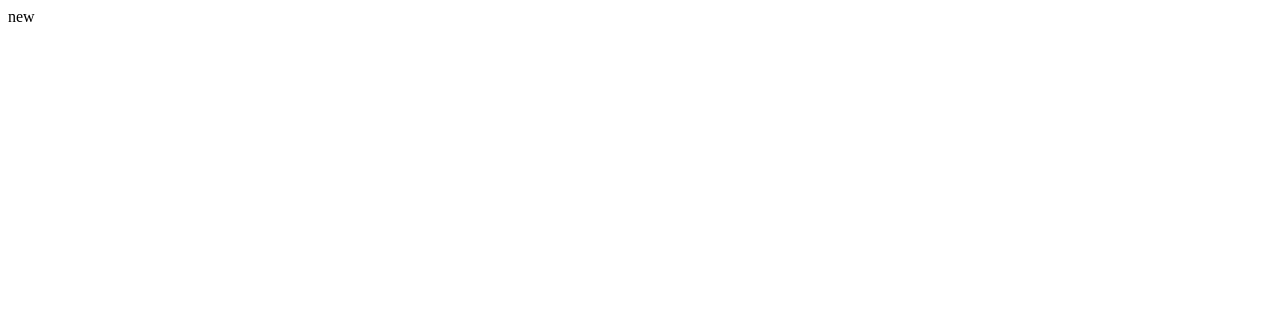
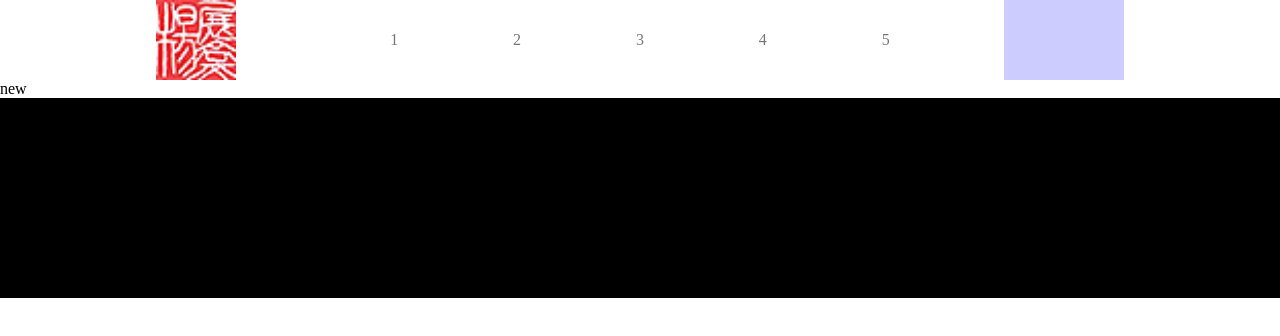
Before and after one commit to pzn2513/webpack-quickstart, a website built with webpack: page src/view/new.html in a window 1280 px wide. Built offline with nearby package versions, Linux system fonts and the light colour scheme.

Commit message:
Add files via upload

```diff
--- /dev/null
+++ b/src/a.js
@@ -0,0 +1,11 @@
+function a(str){
+    console.log(document.querySelectorAll(str))
+}
+// js 添加头部和底部
+
+export {a}
+if(module.hot){
+    module.hot.accept('./print.js',function(){
+        console.log('Acception')
+    })
+}
--- a/src/index.js
+++ b/src/index.js
@@ -1,4 +1,7 @@
 import './style.css'
-
-
-console.error('error')
+// import {a} from './a.js'
+import html_top from 'raw-loader!./view/top.html'
+import html_bottom from 'raw-loader!./view/bottom.html'
+// js添加头部和底部
+document.body.insertAdjacentHTML('afterBegin',html_top)
+document.body.insertAdjacentHTML('beforeend',html_bottom)
--- a/src/style.css
+++ b/src/style.css
@@ -1,7 +1,57 @@
-.hello{
-    color:red;
+body{
+    margin: 0;
 }
-.player{
-    width: 390px;
-    height: 270px;
+/* 顶部 */
+.top{
+    height: 80px;
+    line-height: 80px;
+    display: flex;
+    justify-content: space-around;
+    padding: 0 10%;
+    text-align: center;
 }
+/* 顶部左侧-logo */
+.top>.s0{
+    width: 10%;
+    min-width: 120px;
+    height: 100%;
+    background: url(./image/icon.webp) no-repeat;
+    background-size: auto 100%;
+}
+/* 顶部中间-导航 */
+.top>.s1{
+    color:#777;
+    display: flex;
+    width:60%;
+    min-width: 600px;
+    height: 100%;
+    /* background: #cfc; */
+}
+.top>.s1>div{
+    flex: 1;
+    transition: all .1s;
+    cursor: pointer;
+}
+.top>.s1>div:hover{
+    background: #f4f4f4;
+    transition: all 0.1s;
+}
+/* 顶部右侧- */
+.top>.s2{
+    width: 10%;
+    min-width: 120px;
+    height: 100%;
+    background: #ccf;
+}
+
+/* 中部 */
+.mid{
+    background: url(https://www.adobe.com/content/dam/offers-homepage/china/ccp-lobby-images/cn-ccp-lobby-tablet-1440x1120.jpg/jcr%3acontent/renditions/cq5dam.tablet_1400.1400.1089.jpg);
+    background-size:1920px;
+    background-position: 0 -130px;
+    height:800px;
+}
+.bottom{
+    height: 200px;
+    background: #000;
+}
--- /dev/null
+++ b/src/view/bottom.html
@@ -0,0 +1 @@
+<div class="bottom"></div>
--- /dev/null
+++ b/src/view/top.html
@@ -0,0 +1,11 @@
+<div class="top">
+    <div class="s0"></div>
+    <div class="s1">
+        <div>1</div>
+        <div>2</div>
+        <div>3</div>
+        <div>4</div>
+        <div>5</div>
+    </div>
+    <div class="s2"></div>
+</div>
--- a/webpack.config.js
+++ b/webpack.config.js
@@ -9,9 +9,12 @@ let getHtml=function(name){
 }
 
 module.exports = {
-    entry: './src/index.js',
+    entry: {
+        'index':['./src/index.js']
+    },
     output: {
-        filename: 'main.js',
+        // filename: '[name].bundle.js',
+        filename:'[name].js',
         path: __dirname + '/dist'
     },
     devtool:'inline-source-map',
@@ -33,15 +36,25 @@ module.exports = {
                 ]
             },
             {
-                test: /\.(img|png|svg|jpg|gif|bmp)$/,
+                test: /\.(img|png|svg|jpg|gif|bmp|webp)$/,
                 use: [
-                    'file-loader'
+                    {
+                        loader:'file-loader',
+                        options:{
+                            outputPath:'images'
+                        }
+                    }
                 ]
             },
             {
                 test: /\.(woff|woff2|eot|ttf|otf)$/,
                 use: [
-                    'file-loader'
+                    {
+                        loader:'file-loader',
+                        options:{
+                            outputPath:'fonts'
+                        }
+                    }
                 ]
             }
         ]
```
Also changed, not shown: package.json (+8 -7 lines), src/view/index.html (+4 -3 lines), src/image/icon.webp (added), 1 other file.
